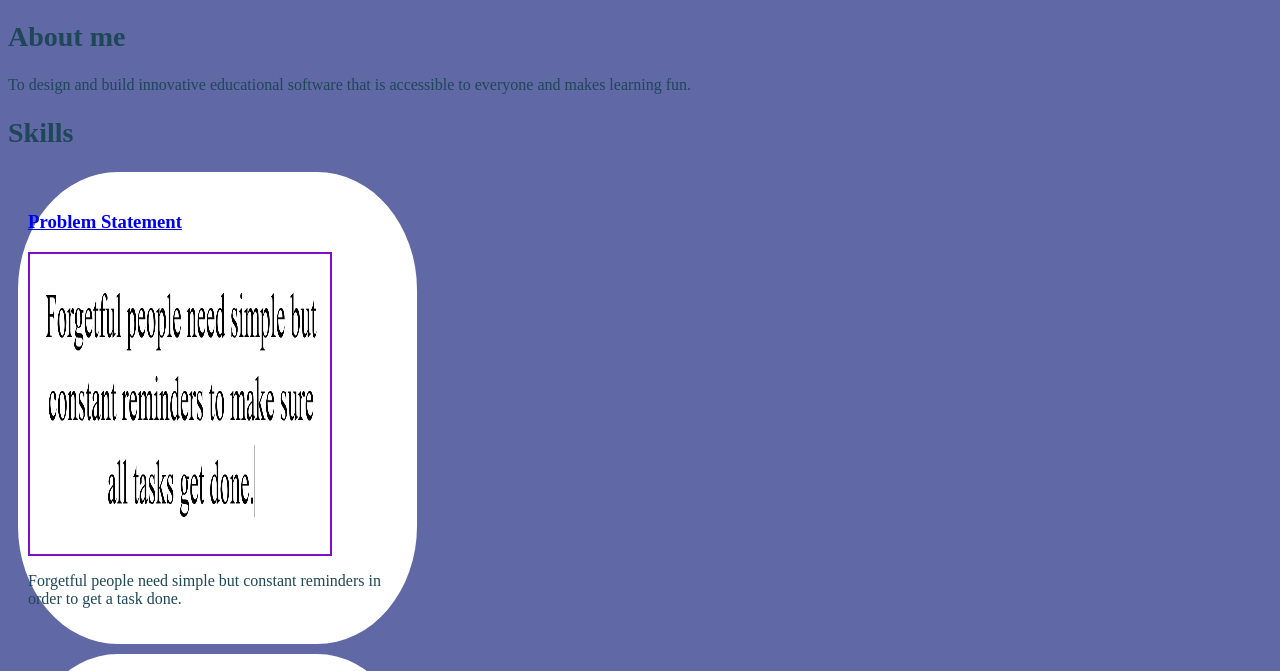
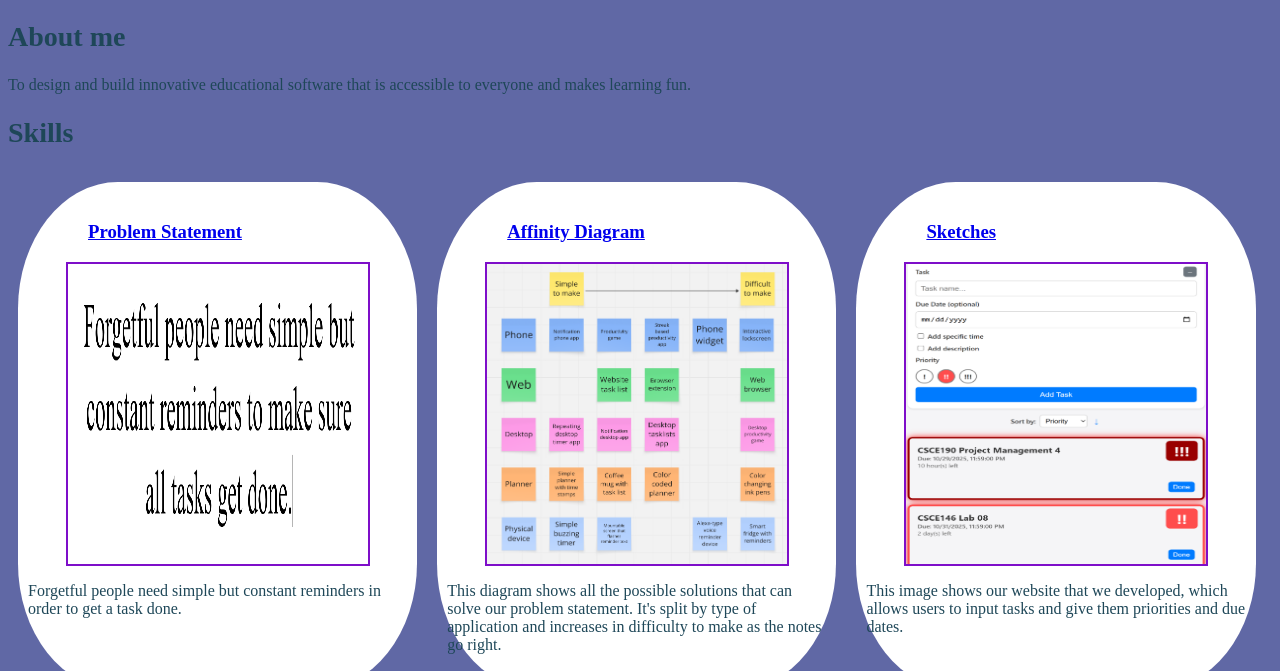
Before and after one commit to AdamLeCS/AdamLeCS.github.io, a plain HTML site: page index.html in a window 1280 px wide. Shown: the part 61-732 px from the top of the page. Drawn offline with Linux system fonts and the light colour scheme.

Commit message:
added styling to bubbles to be in  line and centered

```diff
--- a/style.css
+++ b/style.css
@@ -22,8 +22,14 @@ h2 {
     font-family: 'Times New Roman', Times, serif;
 }
 
+.projects {
+    display:flex;
+    flex-wrap:wrap;
+}
+
 .project {
-    display:flex;
+    display: flex;
+    flex-direction: column;
     flex-wrap:wrap;
     width: 30%;
     margin: 10px;
@@ -32,6 +38,10 @@ h2 {
     border-radius: 25%;
     color: #1e4758;
     font-family: 'Times New Roman', Times, serif;
+}
+
+.project h3 {
+    margin-left: 60px;
 }
 
 .contact {
@@ -43,7 +53,9 @@ h2 {
     width: 300px;
     height: 300px;
     margin: 10px;
-    border: 2px solid rgb(126, 14, 201); /* choose a color */
-    display: block;
+    border: 2px solid rgb(126, 14, 201);
+    display: flex;
     margin: auto;
+    align-items: center;
+    justify-content: center;
 }
```
